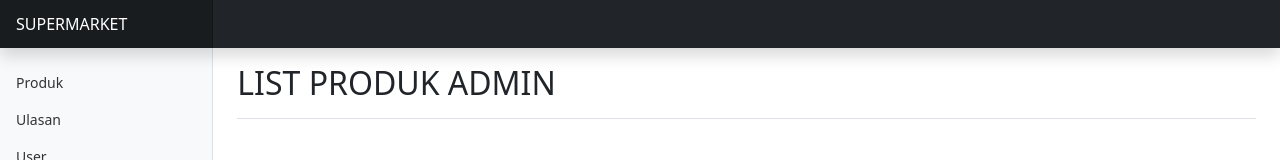
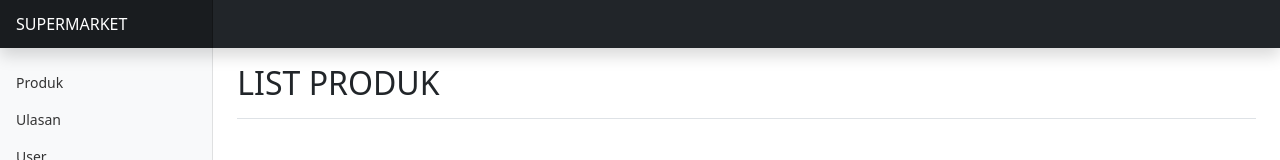
Before and after one commit to WillChrist007/supermarket_frontend, a Vue app: page /adminproduk in a window 1280 px wide. Shown: the top 160 px of the page. Built offline with nearby package versions, Linux system fonts and the light colour scheme; no server answers.

Commit message:
minor edit

```diff
--- a/src/views/Admin/Produk/editPage.vue
+++ b/src/views/Admin/Produk/editPage.vue
@@ -4,7 +4,7 @@
             <div class="col-md-12">
                 <div class="card border-0 rounded shadow">
                     <div class="card-body">
-                        <h4>TAMBAH PRODUK</h4>
+                        <h4>EDIT PRODUK</h4>
                         <hr />
                         <form @submit.prevent="update">
                             <div class="form-group mb-3">
--- a/src/views/Admin/Produk/indexPage.vue
+++ b/src/views/Admin/Produk/indexPage.vue
@@ -1,6 +1,6 @@
 <template>
     <div class="d-flex justify-content-between flex-wrap flex-mdnowrap align-items-center pt-3 pb-2 mb-3 border-bottom">
-        <h1 class="h2">LIST PRODUK ADMIN</h1>
+        <h1 class="h2">LIST PRODUK</h1>
     </div>
     <div class="container mt-5">
         <div class="row">
--- a/src/views/Admin/Ulasan/indexPage.vue
+++ b/src/views/Admin/Ulasan/indexPage.vue
@@ -1,6 +1,6 @@
 <template>
     <div class="d-flex justify-content-between flex-wrap flex-mdnowrap align-items-center pt-3 pb-2 mb-3 border-bottom">
-        <h1 class="h2">LIST ULASAN USER</h1>
+        <h1 class="h2">LIST ULASAN</h1>
     </div>
     <div class="container mt-5">
         <div class="row">
--- a/src/views/Admin/User/indexPage.vue
+++ b/src/views/Admin/User/indexPage.vue
@@ -1,6 +1,6 @@
 <template>
     <div class="d-flex justify-content-between flex-wrap flex-mdnowrap align-items-center pt-3 pb-2 mb-3 border-bottom">
-        <h1 class="h2">LIST PRODUK ADMIN</h1>
+        <h1 class="h2">LIST USER</h1>
     </div>
     <div class="container mt-5">
         <div class="row">
--- a/src/views/User/Transaksi/indexPage.vue
+++ b/src/views/User/Transaksi/indexPage.vue
@@ -9,7 +9,7 @@
                    <div class="card-body">
                        <table class="table table-striped table-bordered mt4">
                            <thead class="thead-dark">
-                               <tr>
+                               <tr class="text-center">
                                    <th scope="col">NAMA BARANG</th>
                                    <th scope="col">JENIS</th>
                                    <th scope="col">KETERSEDIAAN</th>
@@ -21,7 +21,7 @@
                                </tr>
                            </thead>
                            <tbody>
-                               <tr v-for="(transaksi, id) in transaksis" :key="id">
+                               <tr v-for="(transaksi, id) in transaksis" :key="id" class="text-center">
                                    <td>{{ transaksi.product.nama_barang }}</td>
                                    <td>{{ transaksi.product.jenis }}</td>
                                    <td v-if="transaksi.product.ketersediaan == 0">Kosong</td>
--- a/src/views/User/Ulasan/indexPage.vue
+++ b/src/views/User/Ulasan/indexPage.vue
@@ -1,6 +1,6 @@
 <template>
     <div class="d-flex justify-content-between flex-wrap flex-mdnowrap align-items-center pt-3 pb-2 mb-3 border-bottom">
-        <h1 class="h2">LIST ULASAN USER</h1>
+        <h1 class="h2">LIST ULASAN</h1>
     </div>
     <div class="container mt-5">
         <div class="row">
```
